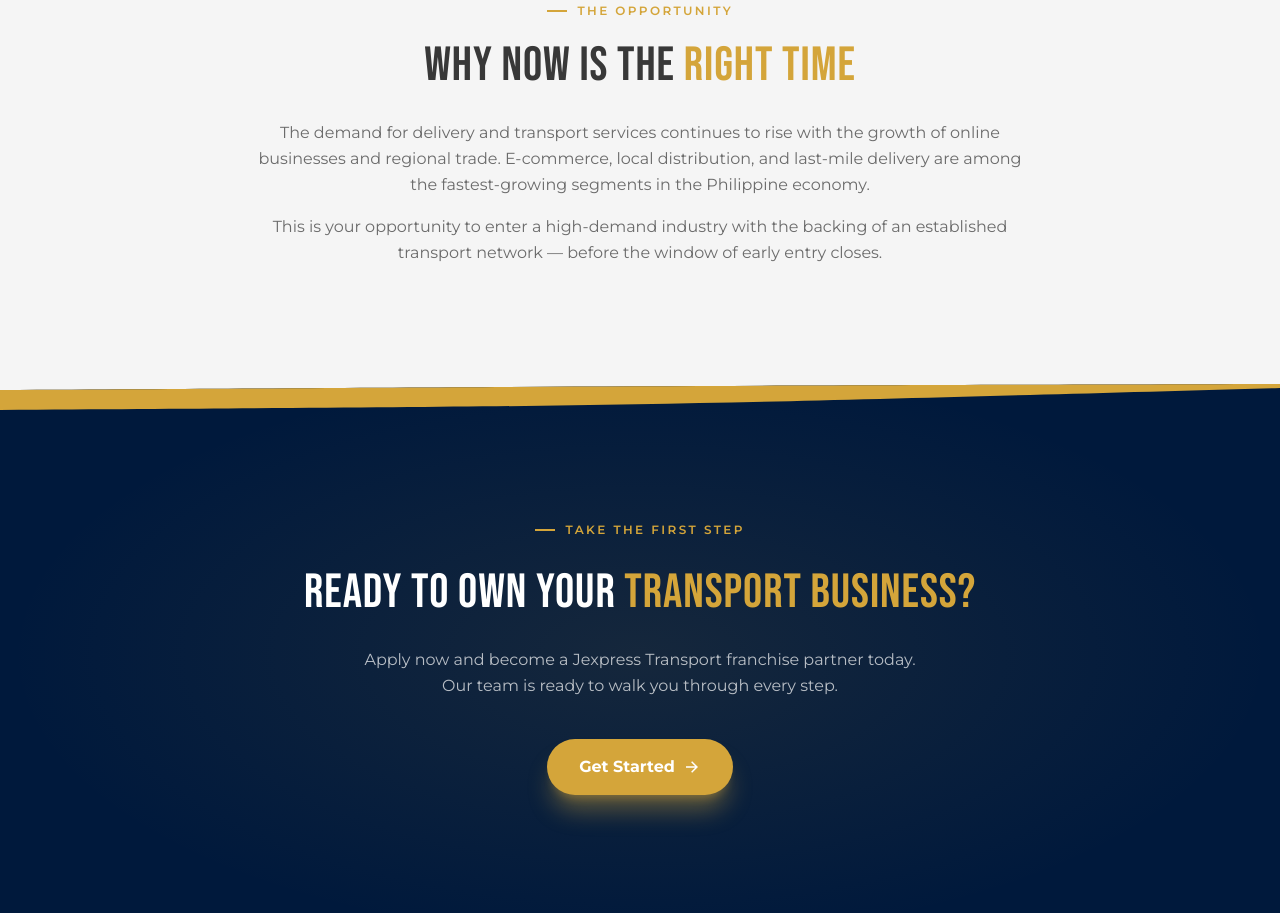
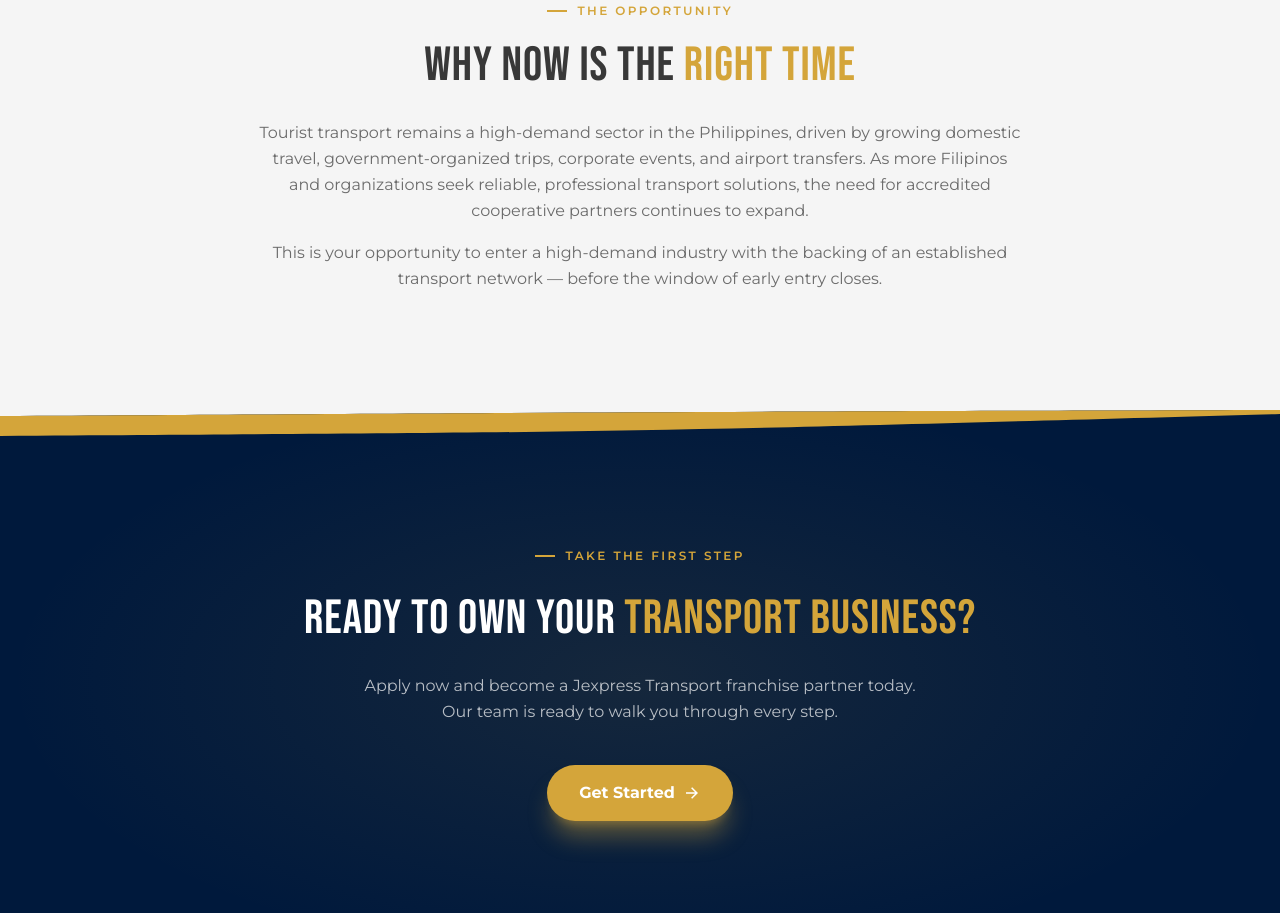
Before and after one commit to brow51wss/jexpress, a Next.js app: page /franchise in a window 1280 px wide. Shown: the part 4080-4993 px from the top of the page. Built offline with nearby package versions, Linux system fonts and the light colour scheme.

Commit message:
more updates

```diff
--- a/components/franchise-content.tsx
+++ b/components/franchise-content.tsx
@@ -333,7 +333,7 @@ export default function FranchiseContent() {
               <span className="text-[#d4a53a]">Right Time</span>
             </h2>
             <p className="font-inter text-[#6b6b6b] text-base leading-relaxed mb-4">
-              The demand for delivery and transport services continues to rise with the growth of online businesses and regional trade. E-commerce, local distribution, and last-mile delivery are among the fastest-growing segments in the Philippine economy.
+              Tourist transport remains a high-demand sector in the Philippines, driven by growing domestic travel, government-organized trips, corporate events, and airport transfers. As more Filipinos and organizations seek reliable, professional transport solutions, the need for accredited cooperative partners continues to expand.
             </p>
             <p className="font-inter text-[#6b6b6b] text-base leading-relaxed">
               This is your opportunity to enter a high-demand industry with the backing of an established transport network — before the window of early entry closes.
```
